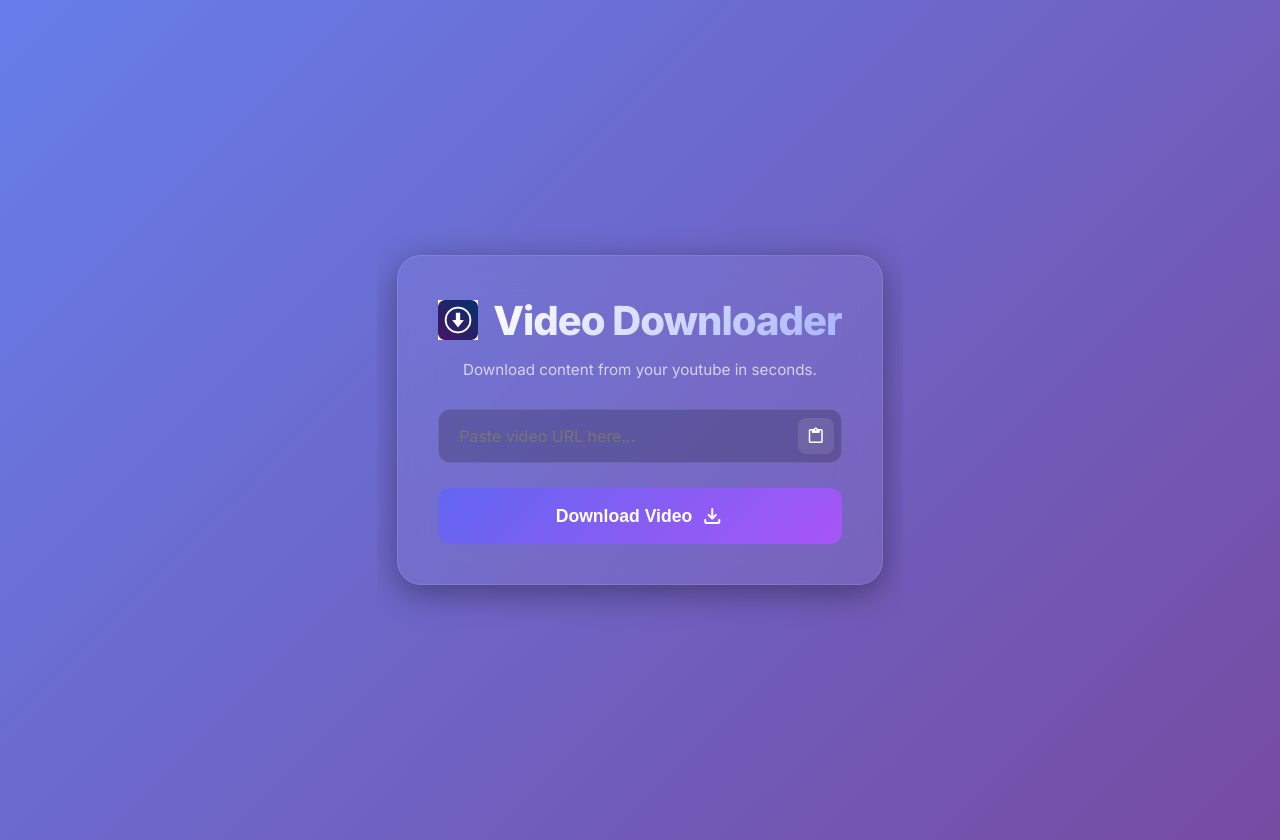
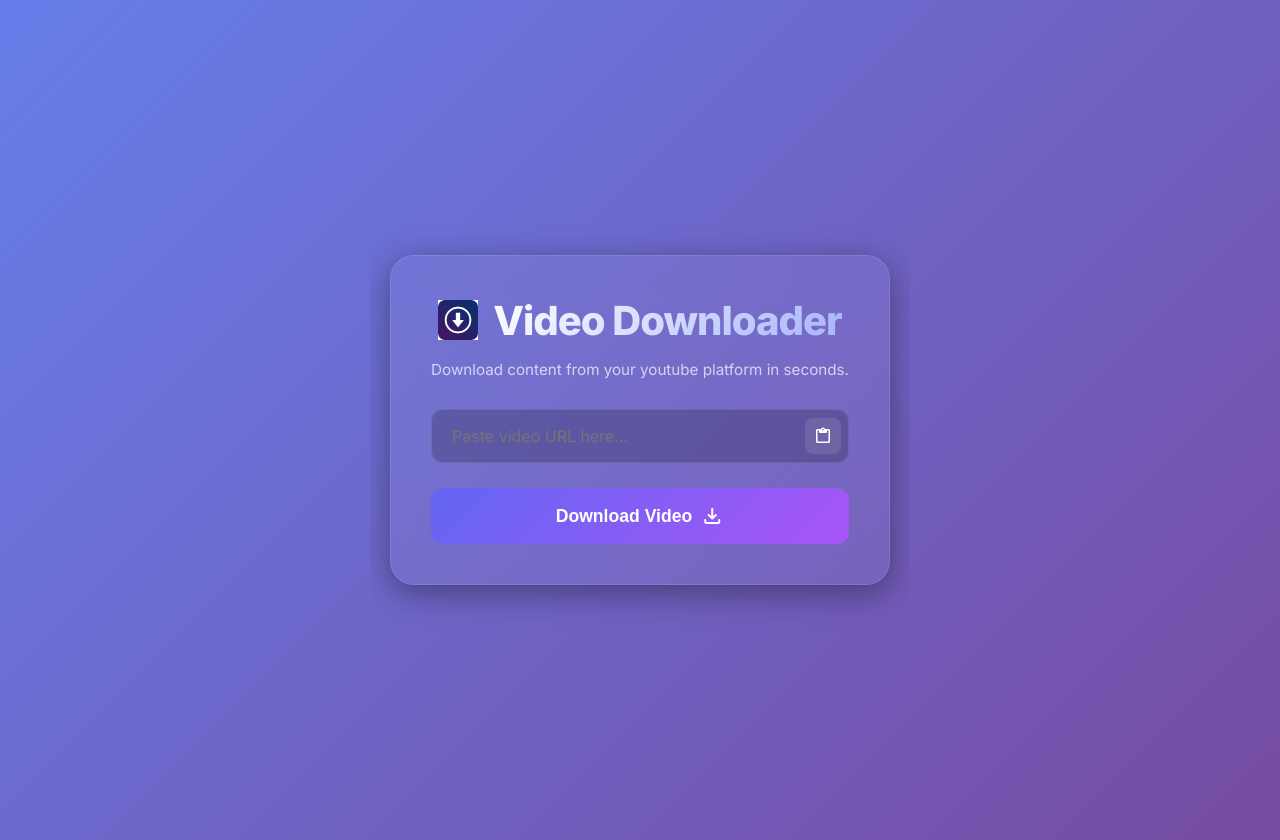
Before and after one commit to Hassan2317/VideoDownloader, a React (Vite) app: page / in a window 1280 px wide. Built offline with nearby package versions, Linux system fonts and the light colour scheme; the HTML template or start-up script is replaced by a standard one.

Commit message:
feat: Implement initial video downloader UI with format selection, download progress, and Nixpacks deployment configuration.

```diff
--- a/src/App.jsx
+++ b/src/App.jsx
@@ -158,7 +158,7 @@ function App() {
               <img src="/favicon.png" alt="Logo" className="header-logo" />
               <h1 className="gradient-text">Video Downloader</h1>
             </div>
-            <p className="subtitle">Download content from your youtube in seconds.</p>
+            <p className="subtitle">Download content from your youtube platform in seconds.</p>
 
             <div className="input-group">
               <input
```
Also changed, not shown: 1 other file (tests, documents, lock files or other folders).
